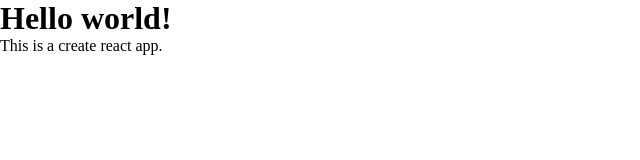
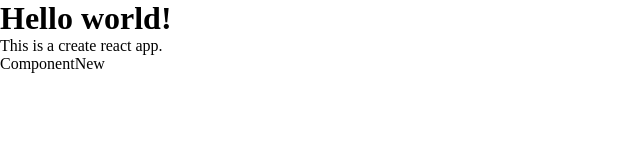
Before and after one commit to arunkumar198857/git-practice, a React (Create React App) app: page / in a window 1280 px wide. Shown: the top 160 px of the page, without its empty margins (0-640 px from the left). Built offline with nearby package versions, Linux system fonts and the light colour scheme.

Commit message:
added new file

```diff
--- a/src/App.js
+++ b/src/App.js
@@ -1,8 +1,10 @@
+import ComponentNew from "./ComponentNew";
 function App() {
   return (
    <div className="main">
      <h1>Hello world!</h1>
      <p>This is a create react app.</p>
+     <ComponentNew />
    </div>
   );
 }
--- /dev/null
+++ b/src/ComponentNew.js
@@ -0,0 +1,7 @@
+import React from "react";
+
+const ComponentNew = () => {
+  return <div>ComponentNew</div>;
+};
+
+export default ComponentNew;
```
